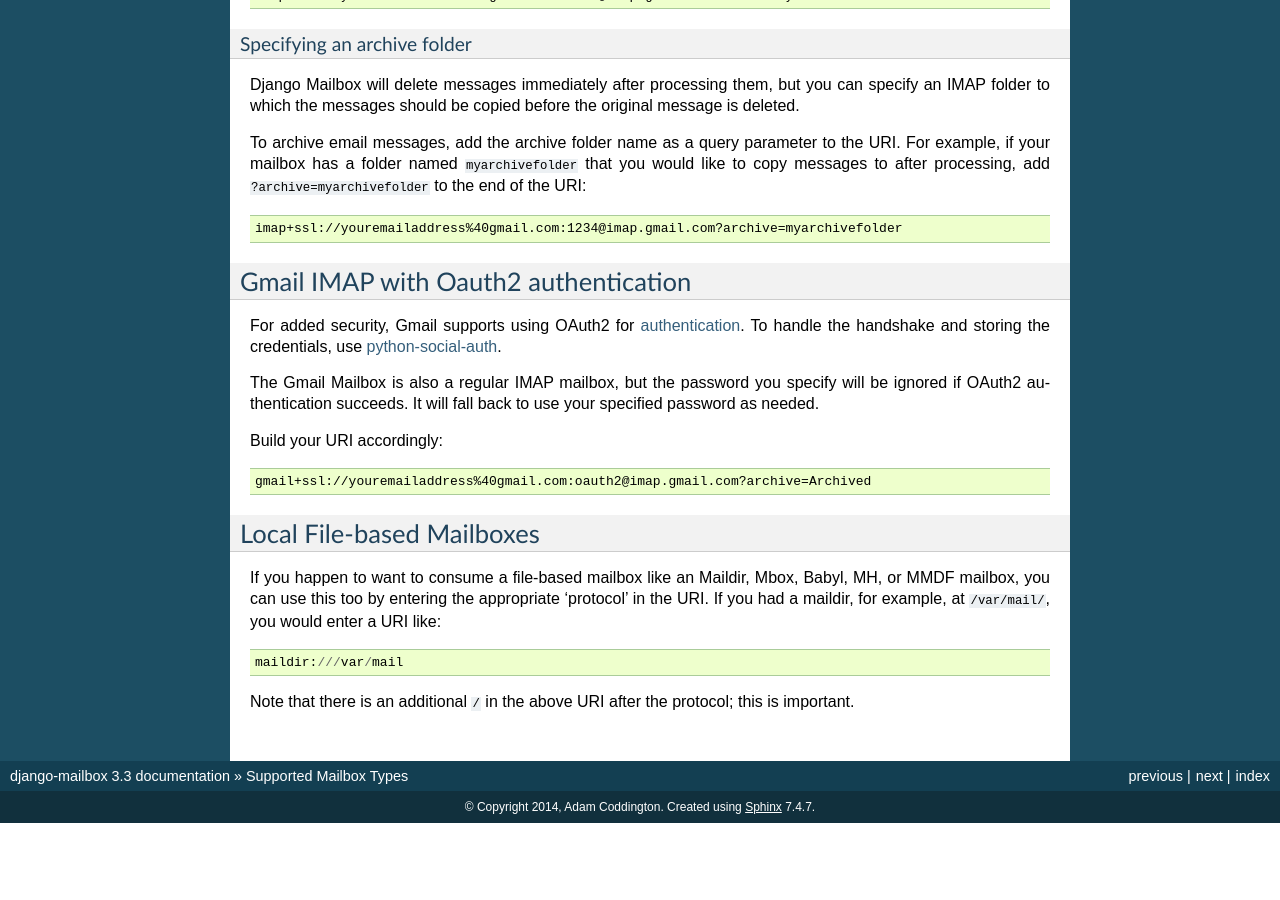
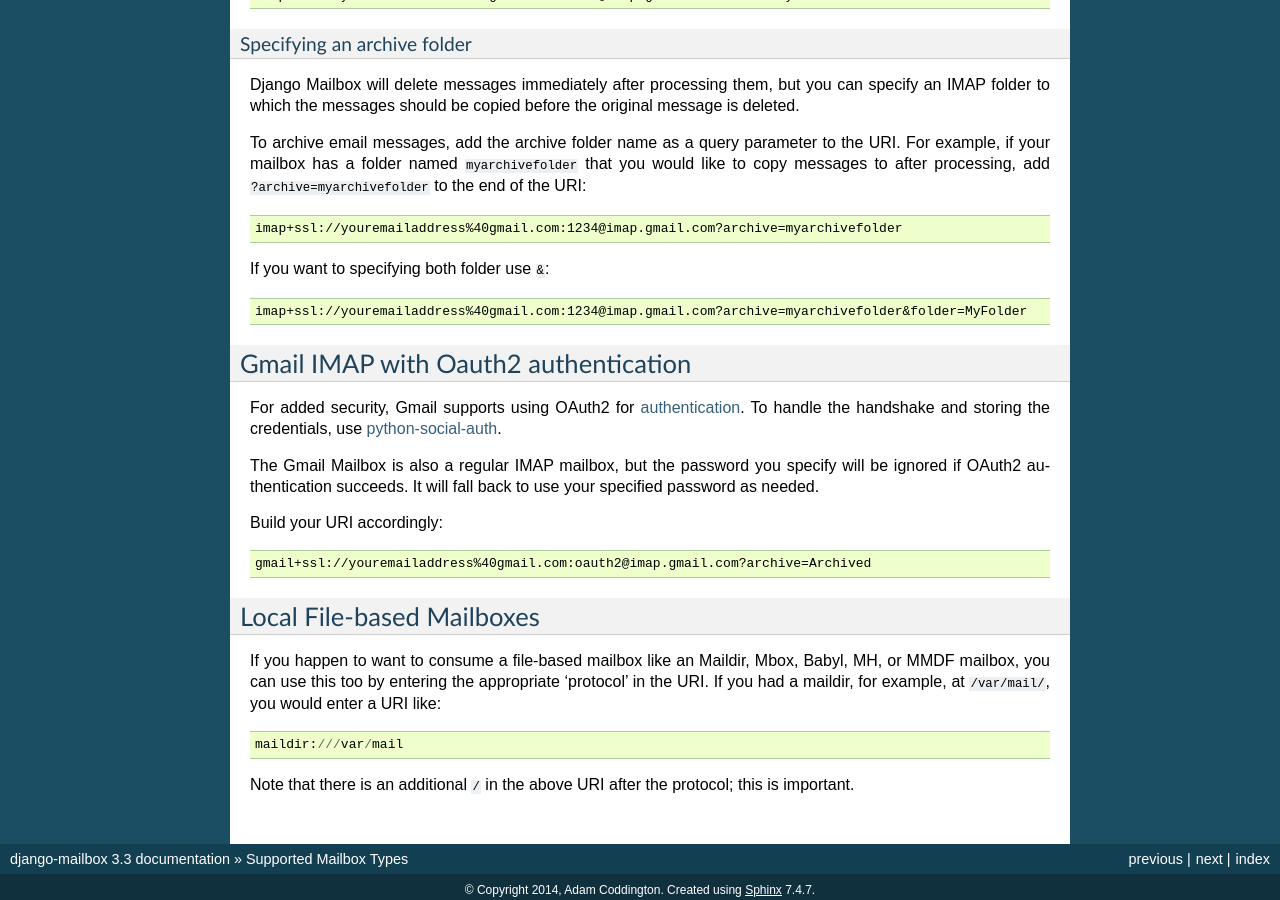
Before and after one commit to coddingtonbear/django-mailbox, a Sphinx documentation site: the page built from docs/topics/mailbox_types.rst, in a window 1280 px wide and 900 px high, scrolled down 1276 px. Built offline with Sphinx 7.4.7, drawn with Linux system fonts in a browser that asks for light colours; before the commit the page ends 2099 px from its top, so only the background shows below that; some of the changed text lies outside the part shown.

Commit message:
add archive=myarchivefolder&folder=MyFolder
add information about use both folder for inbox and archive.

```diff
--- a/docs/topics/mailbox_types.rst
+++ b/docs/topics/mailbox_types.rst
@@ -93,6 +93,10 @@ after processing, add ``?archive=myarchivefolder`` to the end of the URI::
 
 .. _gmail-oauth:
 
+If you want to specifying both folder use ``&``::
+
+    imap+ssl://youremailaddress%40gmail.com:1234@imap.gmail.com?archive=myarchivefolder&folder=MyFolder
+
 Gmail IMAP with Oauth2 authentication
 -------------------------------------
 
```
